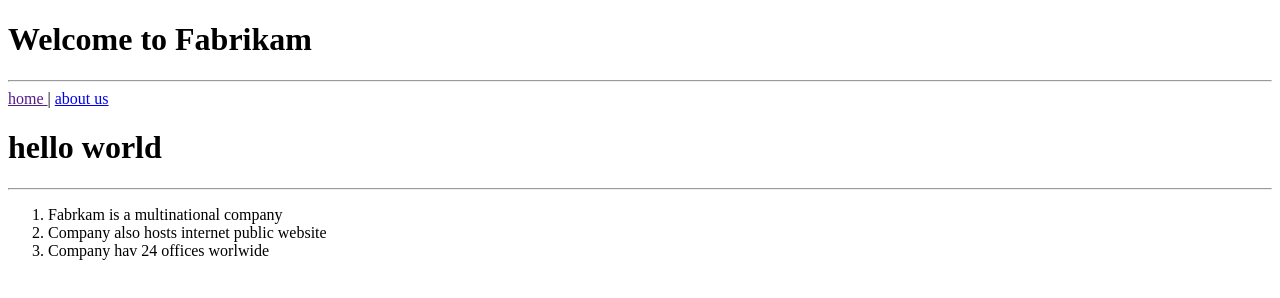
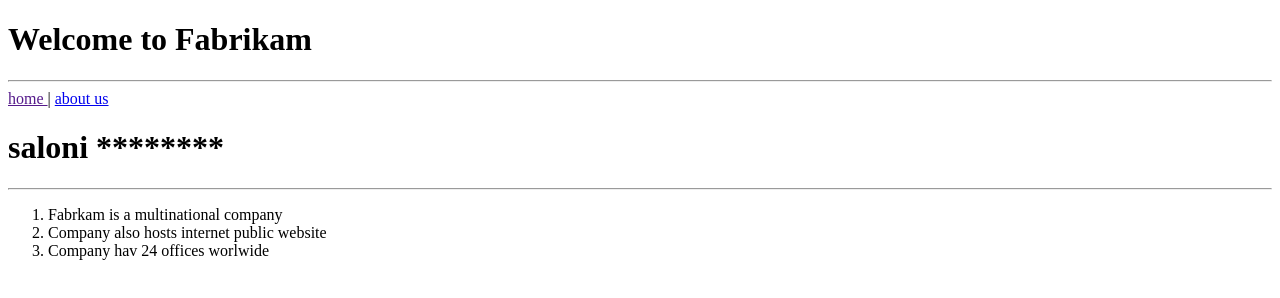
Before and after one commit to Gaurav9762/Fabrikam, a website: page Public/index.html in a window 1280 px wide. Drawn offline with Linux system fonts and the light colour scheme.

Commit message:
made by saloni

```diff
--- a/Public/index.html
+++ b/Public/index.html
@@ -9,7 +9,7 @@
     <h1>Welcome to Fabrikam</h1>
     <hr/>
     <a href="">home </a> | <a href="/about.html">about us</a>
-    <h1>hello world</h1>
+    <h1>saloni ********</h1>
     <hr/>
 
     <ol>
```
